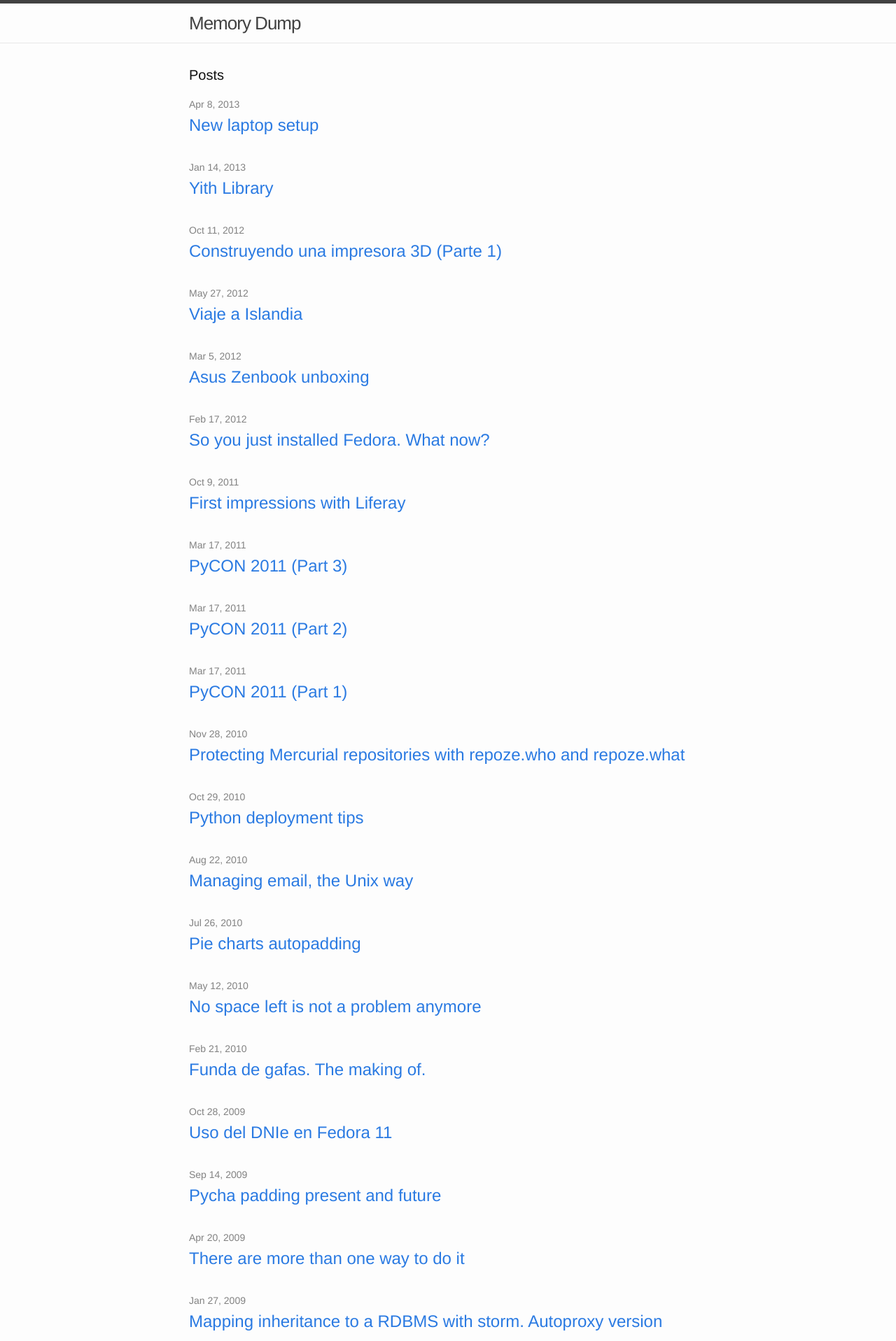
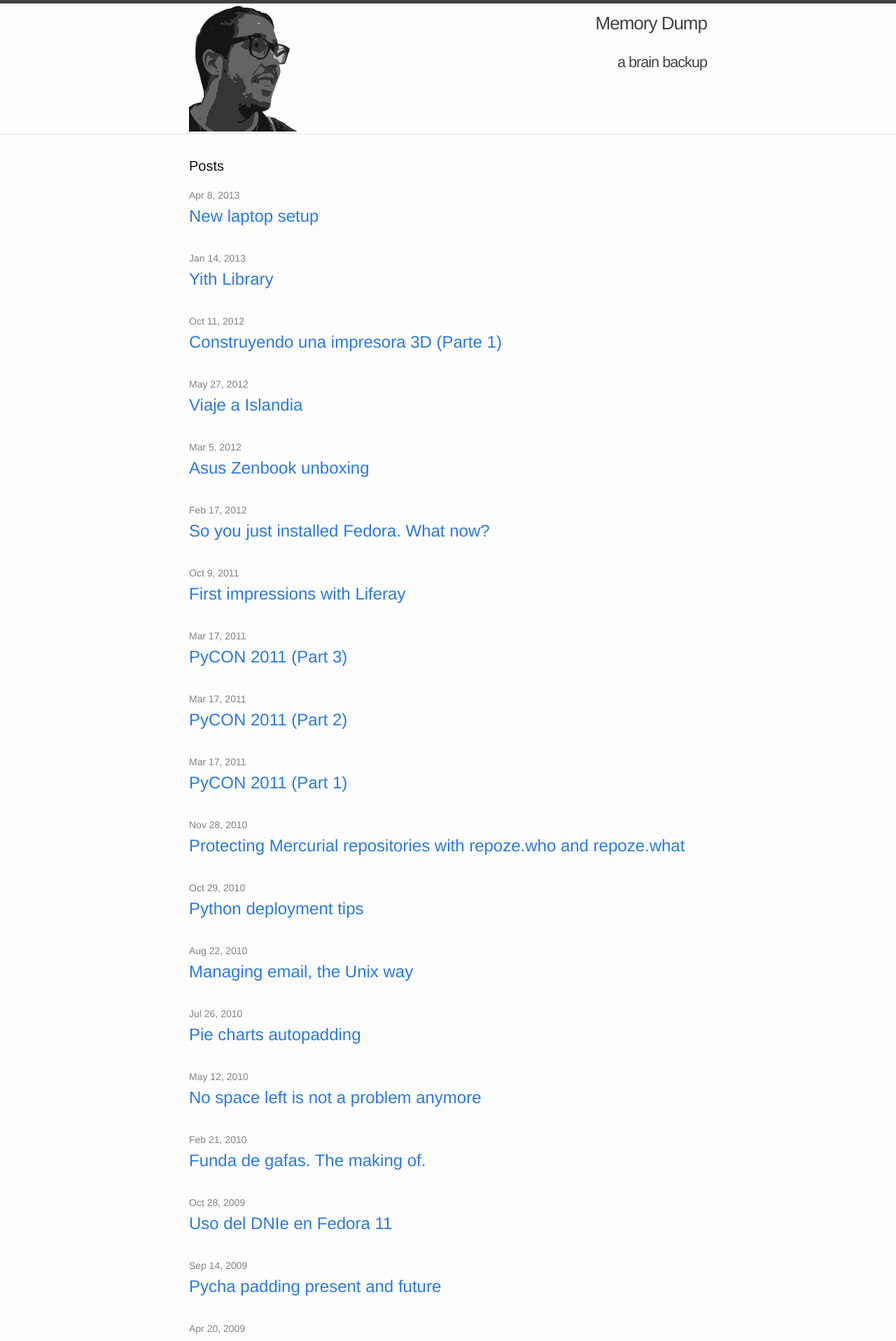
Before and after one commit to lorenzogil/blog, a Jekyll site: the page built from index.html, in a window 1280 px wide. Shown: the top 1917 px of the page at 70% size. Built offline with Jekyll 4.4.1, drawn with Linux system fonts in a browser that asks for light colours.

Commit message:
Make the header similar to the old Wordpress style

```diff
--- a/_includes/header.html
+++ b/_includes/header.html
@@ -2,7 +2,7 @@
 
   <div class="wrapper">
 
-    <a class="site-title" href="{{ site.baseurl }}/">{{ site.title }}</a>
+    <a class="site-title" href="{{ site.baseurl }}/">{{ site.title }} <small>a brain backup</small></a>
 
   </div>
 
--- a/_sass/_layout.scss
+++ b/_sass/_layout.scss
@@ -15,11 +15,18 @@
     line-height: 56px;
     letter-spacing: -1px;
     margin-bottom: 0;
-    float: left;
+    background: url(/blog/assets/lgs-header.png) no-repeat scroll 0% 0%;
+    text-align: right;
+    display: block;
+    padding-bottom: 74px;
 
     &,
     &:visited {
         color: $grey-color-dark;
+    }
+
+    small {
+        display: block;
     }
 }
 
```
Also changed, not shown: assets/lgs-header.png (added).
